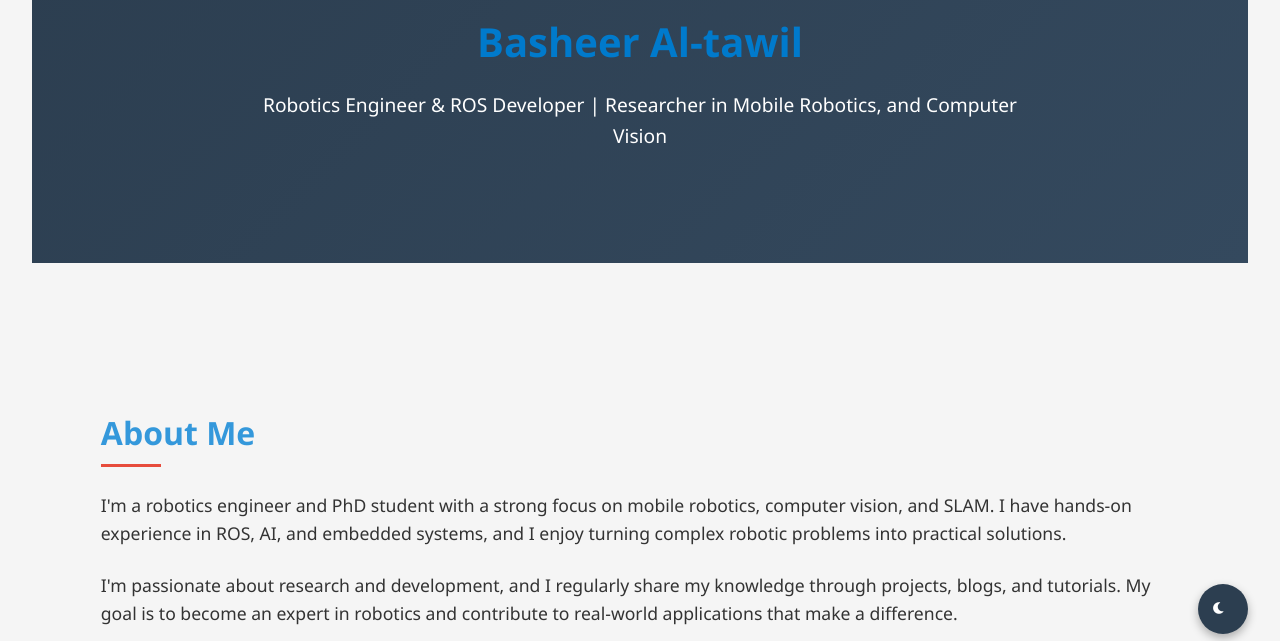
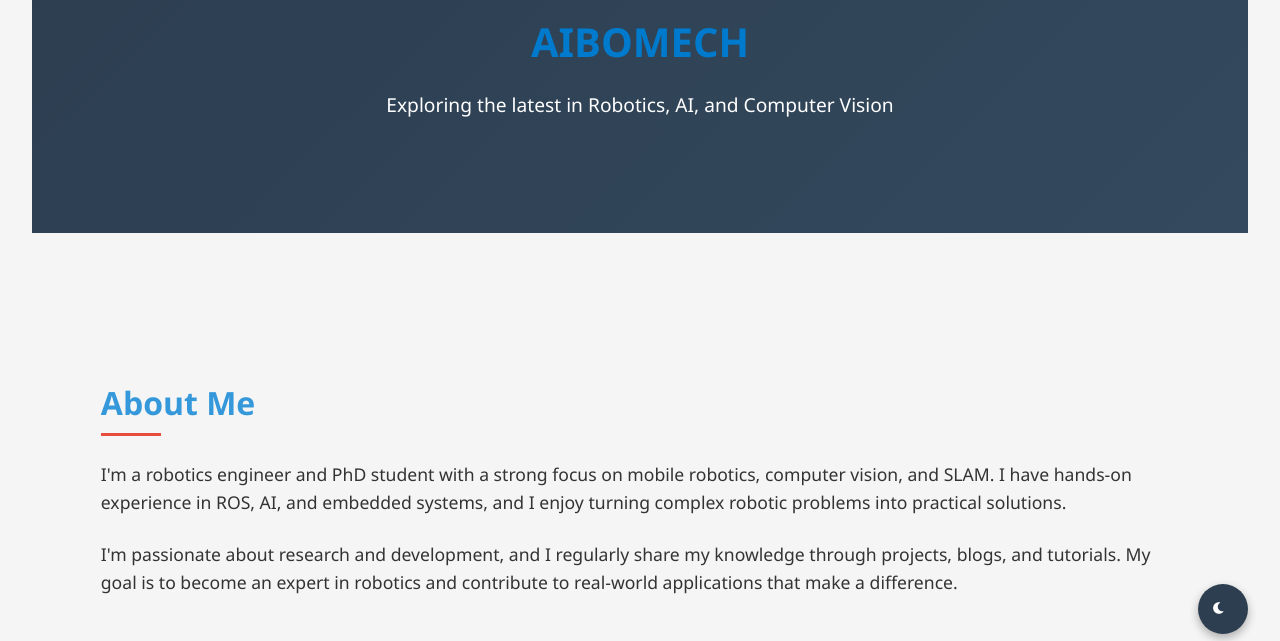
Before and after one commit to aibomech/aibomech.github.io, a plain HTML site: page index.html in a window 1280 px wide. Shown: the part 134-775 px from the top of the page. Drawn offline with Linux system fonts and the light colour scheme.

Commit message:
aibomech

```diff
--- a/index.html
+++ b/index.html
@@ -489,8 +489,8 @@
 
   <!-- AUTHOR Section -->
   <section class="hero" id="home">
-    <h1>Basheer Al-tawil</h1>
-    <p>Robotics Engineer & ROS Developer | Researcher in Mobile Robotics, and Computer Vision</p>
+    <h1>AIBOMECH</h1>
+    <p>Exploring the latest in Robotics, AI, and Computer Vision</p>
   </section>
 
   <div class="content">
```
